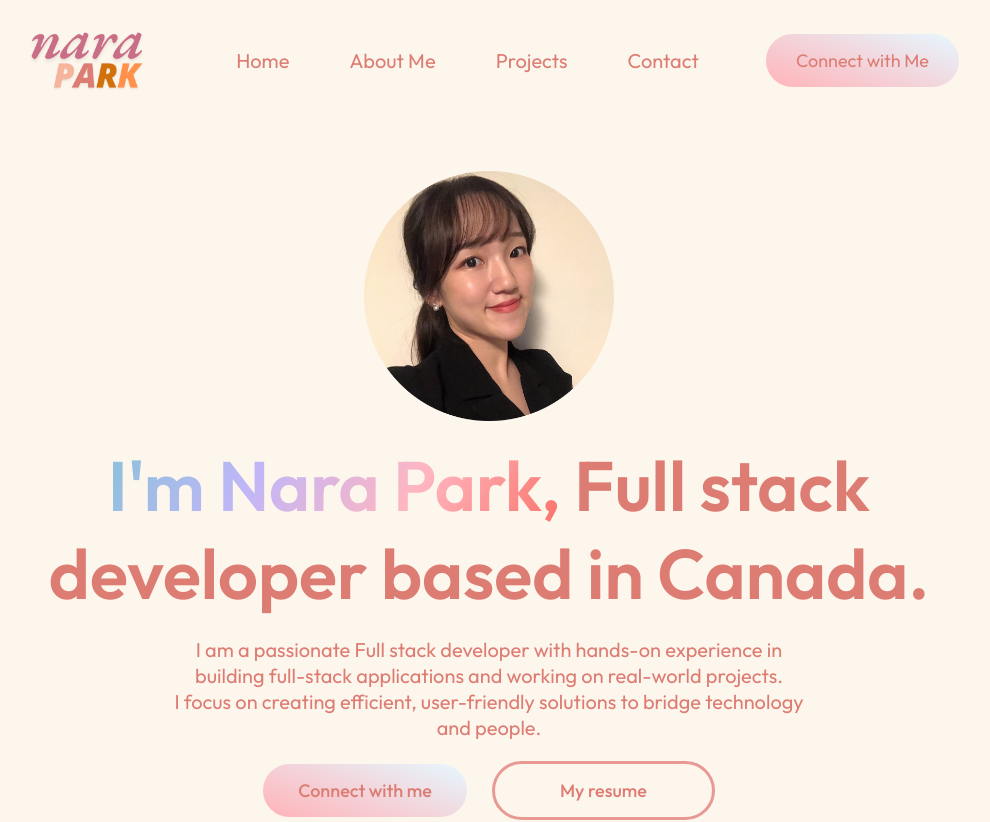
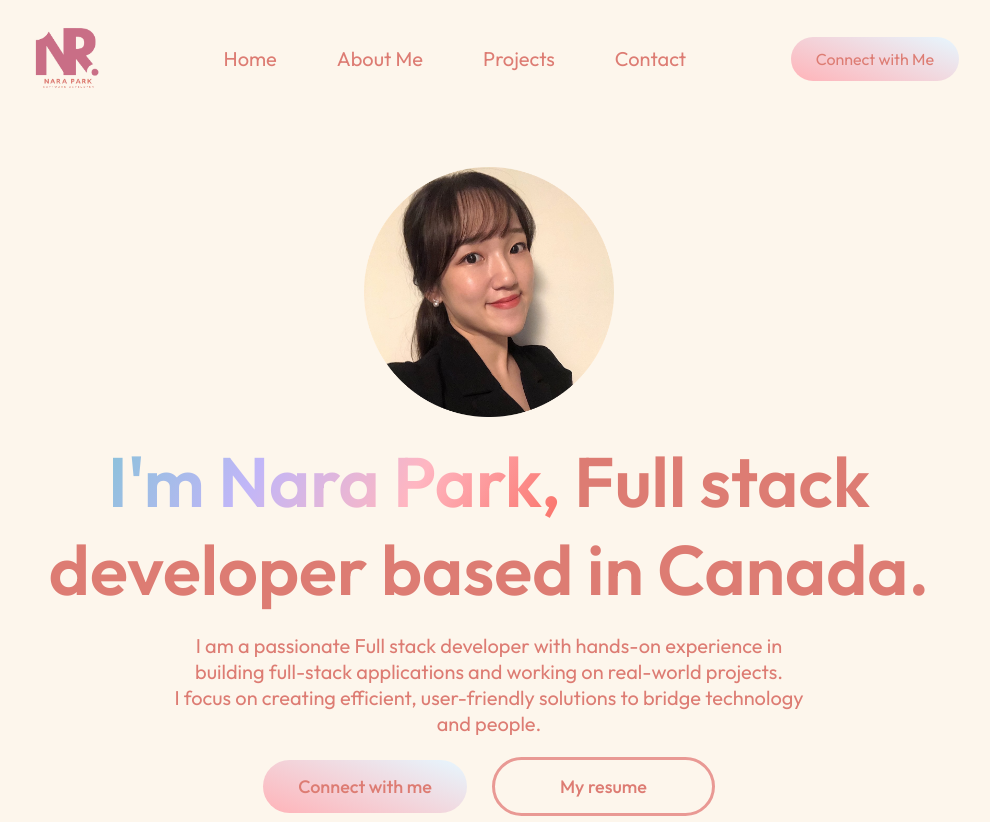
Before and after one commit to narapark7561/naraPortfolio, a React (Vite) app in the folder portfolio-react/: page / in a window 1280 px wide. Shown: the top 822 px of the page, without its empty margins (151-1141 px from the left). Built offline with nearby package versions, Linux system fonts and the light colour scheme.

Commit message:
Added my personal logo

```diff
--- a/portfolio-react/src/Components/Navbar/Navbar.css
+++ b/portfolio-react/src/Components/Navbar/Navbar.css
@@ -3,6 +3,12 @@
     align-items: center;
     justify-content: space-between;
     margin: 20px 170px;
+}
+
+.navbar img {
+    width: 100px;
+    height: auto;
+    object-fit: contain;
 }
 
 .nav-menu{
@@ -14,10 +20,10 @@
 }
 
 .nav-connect{
-    padding: 15px 30px;
+    padding: 12px 25px;
     border-radius: 50px;
     background: linear-gradient(20deg, #ffb3b8, #e6f7ff);
-    font-size:18px;
+    font-size:16px;
     cursor: pointer;
     transition: 0.5s;
 }
--- a/portfolio-react/src/Components/Navbar/Navbar.jsx
+++ b/portfolio-react/src/Components/Navbar/Navbar.jsx
@@ -1,6 +1,6 @@
 import React from 'react'
 import './Navbar.css'
-import nara from '../../assets/new_logo.png'
+import nara from '../../assets/nara_final_logo.png'
 
 const Navbar = () => {
   return (
```
Also changed, not shown: portfolio-react/src/assets/nara_final_logo.png (added).
